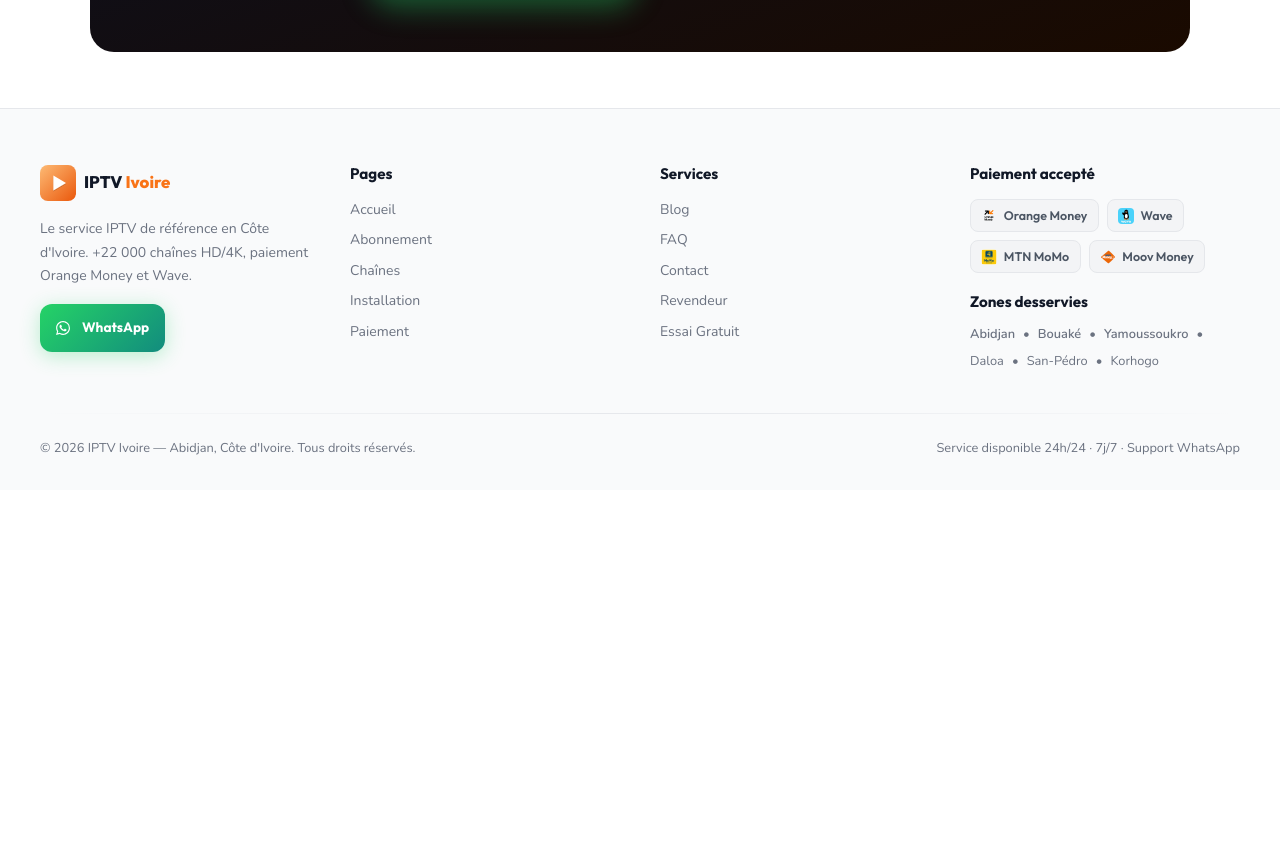
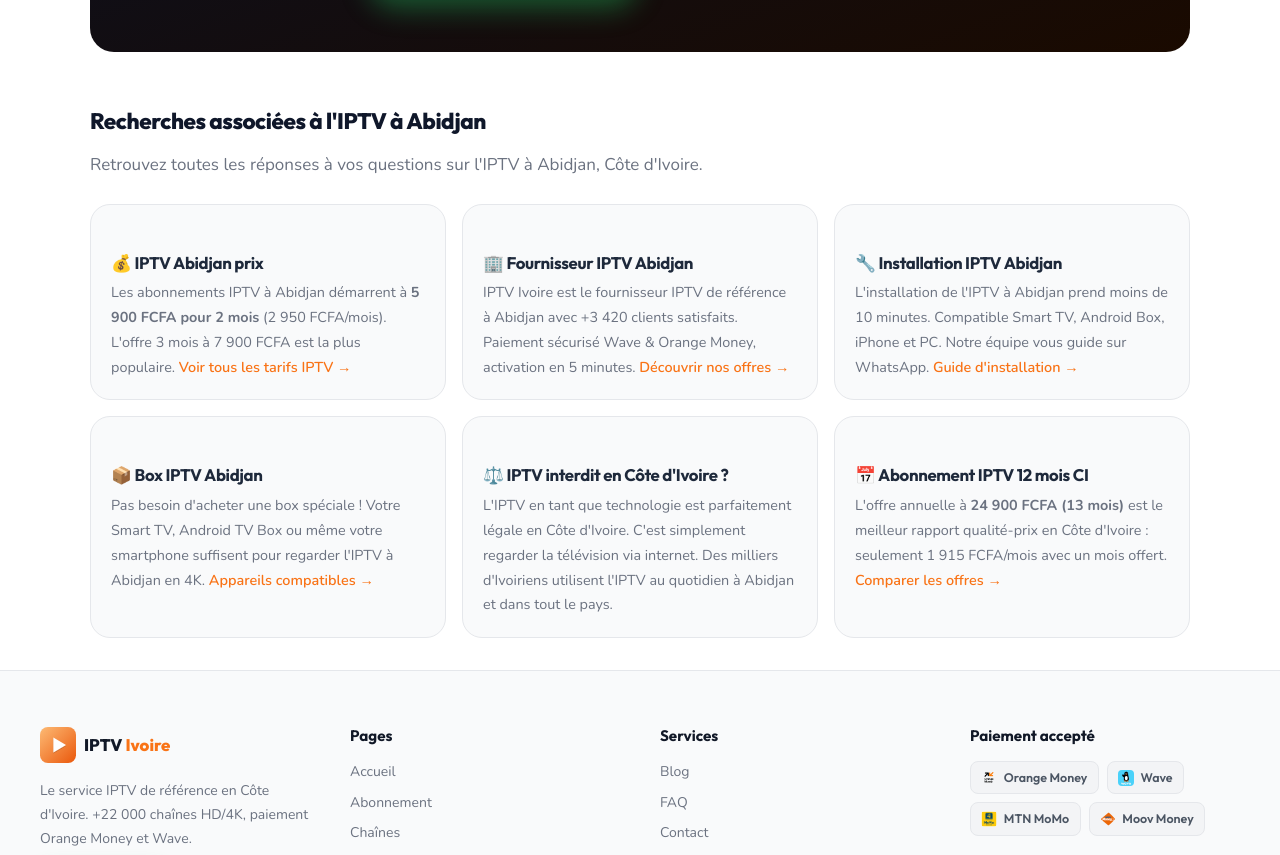
Before and after one commit to chadyyyy/iptv-ivoire, a Next.js app: page /iptv-abidjan in a window 1280 px wide. Shown: the part 9712-10567 px from the top of the page. Before the commit the page ends 10202 px from the top, so only its background shows below. Built offline with nearby package versions, Linux system fonts and the light colour scheme.

Commit message:
seo(critical): add 'Abidjan' to homepage title/H1, fix cannibalization, add recherches associées section to /iptv-abidjan

```diff
--- a/app/iptv-abidjan/page.tsx
+++ b/app/iptv-abidjan/page.tsx
@@ -586,6 +586,39 @@ export default function IPTVAbidjanPage() {
             </div>
           </section>
 
+          {/* ── 18. RECHERCHES ASSOCIÉES (SEO) ── */}
+          <section>
+            <h2 style={{ fontSize: '1.4rem', marginBottom: '1rem' }}>Recherches associées à l&apos;IPTV à Abidjan</h2>
+            <p style={{ color: '#6B7280', marginBottom: '1.5rem' }}>Retrouvez toutes les réponses à vos questions sur l&apos;IPTV à Abidjan, Côte d&apos;Ivoire.</p>
+
+            <div style={{ display: 'grid', gridTemplateColumns: 'repeat(auto-fit, minmax(280px, 1fr))', gap: '1rem' }}>
+              <div className="card" style={{ padding: '1.25rem' }}>
+                <h3 style={{ fontSize: '1.05rem', fontFamily: 'Outfit, sans-serif', fontWeight: 700, color: '#1e293b', marginBottom: '0.5rem' }}>💰 IPTV Abidjan prix</h3>
+                <p style={{ fontSize: '.9rem', color: '#6B7280', margin: 0 }}>Les abonnements IPTV à Abidjan démarrent à <strong>5 900 FCFA pour 2 mois</strong> (2 950 FCFA/mois). L&apos;offre 3 mois à 7 900 FCFA est la plus populaire. <Link href="/prix-iptv-abidjan" style={{ color: '#F97316' }}>Voir tous les tarifs IPTV →</Link></p>
+              </div>
+              <div className="card" style={{ padding: '1.25rem' }}>
+                <h3 style={{ fontSize: '1.05rem', fontFamily: 'Outfit, sans-serif', fontWeight: 700, color: '#1e293b', marginBottom: '0.5rem' }}>🏢 Fournisseur IPTV Abidjan</h3>
+                <p style={{ fontSize: '.9rem', color: '#6B7280', margin: 0 }}>IPTV Ivoire est le fournisseur IPTV de référence à Abidjan avec +3 420 clients satisfaits. Paiement sécurisé Wave &amp; Orange Money, activation en 5 minutes. <Link href="/abonnement-iptv-cote-divoire" style={{ color: '#F97316' }}>Découvrir nos offres →</Link></p>
+              </div>
+              <div className="card" style={{ padding: '1.25rem' }}>
+                <h3 style={{ fontSize: '1.05rem', fontFamily: 'Outfit, sans-serif', fontWeight: 700, color: '#1e293b', marginBottom: '0.5rem' }}>🔧 Installation IPTV Abidjan</h3>
+                <p style={{ fontSize: '.9rem', color: '#6B7280', margin: 0 }}>L&apos;installation de l&apos;IPTV à Abidjan prend moins de 10 minutes. Compatible Smart TV, Android Box, iPhone et PC. Notre équipe vous guide sur WhatsApp. <Link href="/blog/comment-installer-iptv-smarters-pro" style={{ color: '#F97316' }}>Guide d&apos;installation →</Link></p>
+              </div>
+              <div className="card" style={{ padding: '1.25rem' }}>
+                <h3 style={{ fontSize: '1.05rem', fontFamily: 'Outfit, sans-serif', fontWeight: 700, color: '#1e293b', marginBottom: '0.5rem' }}>📦 Box IPTV Abidjan</h3>
+                <p style={{ fontSize: '.9rem', color: '#6B7280', margin: 0 }}>Pas besoin d&apos;acheter une box spéciale ! Votre Smart TV, Android TV Box ou même votre smartphone suffisent pour regarder l&apos;IPTV à Abidjan en 4K. <Link href="/appareils" style={{ color: '#F97316' }}>Appareils compatibles →</Link></p>
+              </div>
+              <div className="card" style={{ padding: '1.25rem' }}>
+                <h3 style={{ fontSize: '1.05rem', fontFamily: 'Outfit, sans-serif', fontWeight: 700, color: '#1e293b', marginBottom: '0.5rem' }}>⚖️ IPTV interdit en Côte d&apos;Ivoire ?</h3>
+                <p style={{ fontSize: '.9rem', color: '#6B7280', margin: 0 }}>L&apos;IPTV en tant que technologie est parfaitement légale en Côte d&apos;Ivoire. C&apos;est simplement regarder la télévision via internet. Des milliers d&apos;Ivoiriens utilisent l&apos;IPTV au quotidien à Abidjan et dans tout le pays.</p>
+              </div>
+              <div className="card" style={{ padding: '1.25rem' }}>
+                <h3 style={{ fontSize: '1.05rem', fontFamily: 'Outfit, sans-serif', fontWeight: 700, color: '#1e293b', marginBottom: '0.5rem' }}>📅 Abonnement IPTV 12 mois CI</h3>
+                <p style={{ fontSize: '.9rem', color: '#6B7280', margin: 0 }}>L&apos;offre annuelle à <strong>24 900 FCFA (13 mois)</strong> est le meilleur rapport qualité-prix en Côte d&apos;Ivoire : seulement 1 915 FCFA/mois avec un mois offert. <Link href="/prix-iptv-abidjan" style={{ color: '#F97316' }}>Comparer les offres →</Link></p>
+              </div>
+            </div>
+          </section>
+
         </div>{/* .ab */}
 
         {/* STICKY MOBILE BAR */}
--- a/app/page.tsx
+++ b/app/page.tsx
@@ -8,9 +8,9 @@ import { getFAQSchema, getProductSchema, getHowToSchema, getBreadcrumbSchema } f
 import { Trophy, Star, MessageCircle, Tv, Film, Smartphone, Monitor, ShieldCheck, Play, Globe, Gamepad2, Laptop, HardDrive, Target, CreditCard, PlayCircle, Zap } from 'lucide-react'
 
 export const metadata: Metadata = {
-  title: "IPTV Côte d'Ivoire — 22 840 Chaînes en 4K dès 5 900 FCFA | Wave & Orange Money",
-  description: "Meilleur abonnement IPTV en Côte d'Ivoire. 22 840 chaînes HD/4K, 124 580 VOD. Paiement sécurisé Wave & Orange Money. Activation immédiate en 5 min. Essai gratuit 24h.",
-  keywords: ['iptv cote divoire', 'télé ip', 'box iptv abidjan', 'iptv coupe du monde 2026', 'abonnement iptv fcfa', 'wave iptv', 'orange money iptv', 'iptv abidjan'],
+  title: "IPTV Abidjan & Côte d'Ivoire — 22 840 Chaînes 4K dès 5 900 FCFA",
+  description: "Meilleur abonnement IPTV à Abidjan et en Côte d'Ivoire. 22 840 chaînes HD/4K, 124 580 VOD. Paiement Wave & Orange Money en FCFA. Activation en 5 min. Fournisseur IPTV #1 à Abidjan.",
+  keywords: ['iptv abidjan', 'iptv cote d ivoire', 'abonnement iptv abidjan', 'fournisseur iptv abidjan', 'télé ip', 'iptv prix abidjan', 'box iptv abidjan', 'abonnement iptv fcfa', 'wave iptv', 'orange money iptv'],
   alternates: {
     canonical: 'https://iptvivoire.com',
   },
@@ -185,7 +185,7 @@ export default function HomePage() {
               marginBottom: '1.25rem',
               lineHeight: 1.15,
             }}>
-              IPTV Côte d&apos;Ivoire<br />
+              IPTV Abidjan &amp; Côte d&apos;Ivoire<br />
               <span className="gradient-text">22 840 Chaînes en 4K</span>{' '}
               dès{' '}
               <span style={{ color: '#F97316' }}>5 900 FCFA</span>
```
